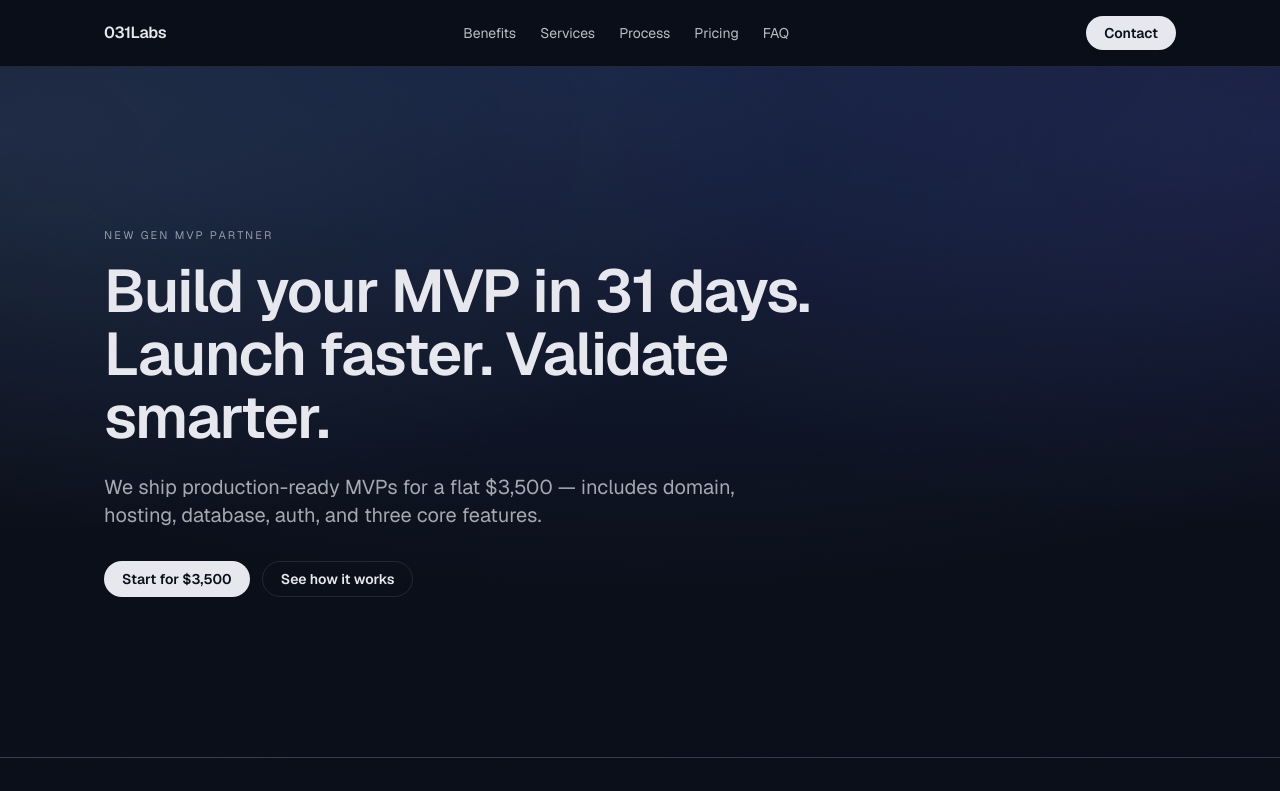
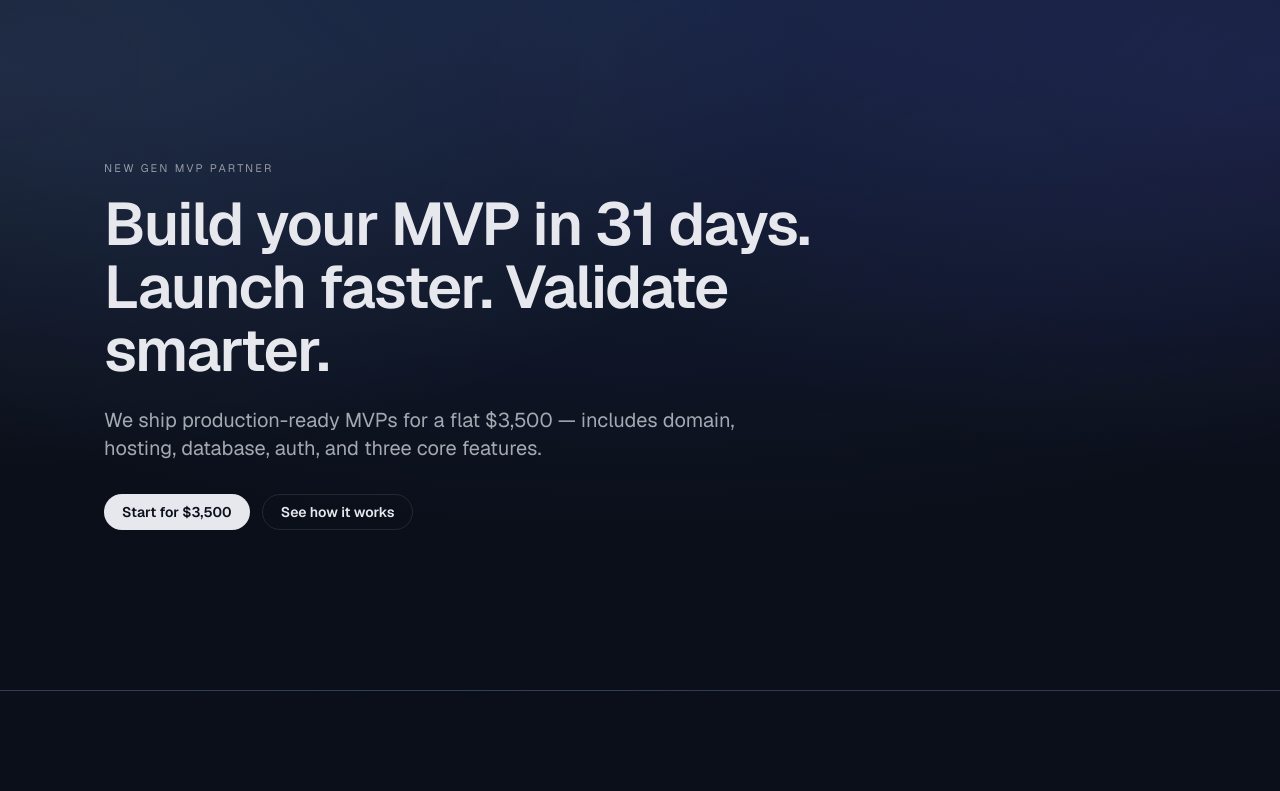
Before and after one commit to danielnogueira8/031labs, a Next.js app: page / in a window 1280 px wide. Shown: the top 791 px of the page. Built offline with nearby package versions, Linux system fonts and the light colour scheme.

Commit message:
chore: remove top navigation per request

```diff
--- a/src/app/page.tsx
+++ b/src/app/page.tsx
@@ -1,20 +1,7 @@
 export default function Home() {
   return (
     <div className="font-sans">
-      {/* Top Navigation (sticky) */}
-      <header className="sticky top-0 z-40 backdrop-blur supports-[backdrop-filter]:bg-background/70 border-b border-white/10">
-        <div className="container-page px-6 py-4 flex items-center justify-between">
-          <a href="#" className="font-semibold tracking-tight">031Labs</a>
-          <nav className="hidden sm:flex items-center gap-6 text-sm text-foreground/80">
-            <a href="#benefits" className="hover:opacity-80">Benefits</a>
-            <a href="#services" className="hover:opacity-80">Services</a>
-            <a href="#process" className="hover:opacity-80">Process</a>
-            <a href="#pricing" className="hover:opacity-80">Pricing</a>
-            <a href="#faq" className="hover:opacity-80">FAQ</a>
-          </nav>
-          <a href="#contact" className="hidden sm:inline-flex btn btn-primary">Contact</a>
-        </div>
-      </header>
+      {/* Navigation removed as requested */}
 
       {/* Hero (Landio-like) */}
       <section className="hero-gradient border-b border-white/10">
```
